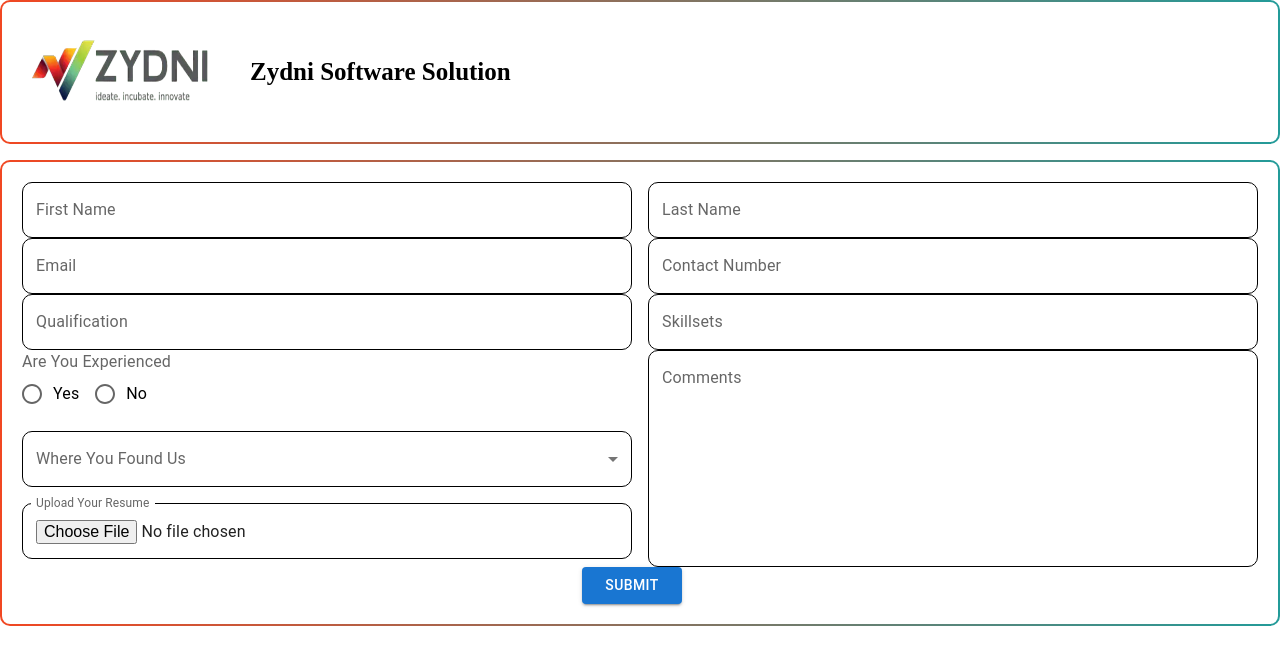
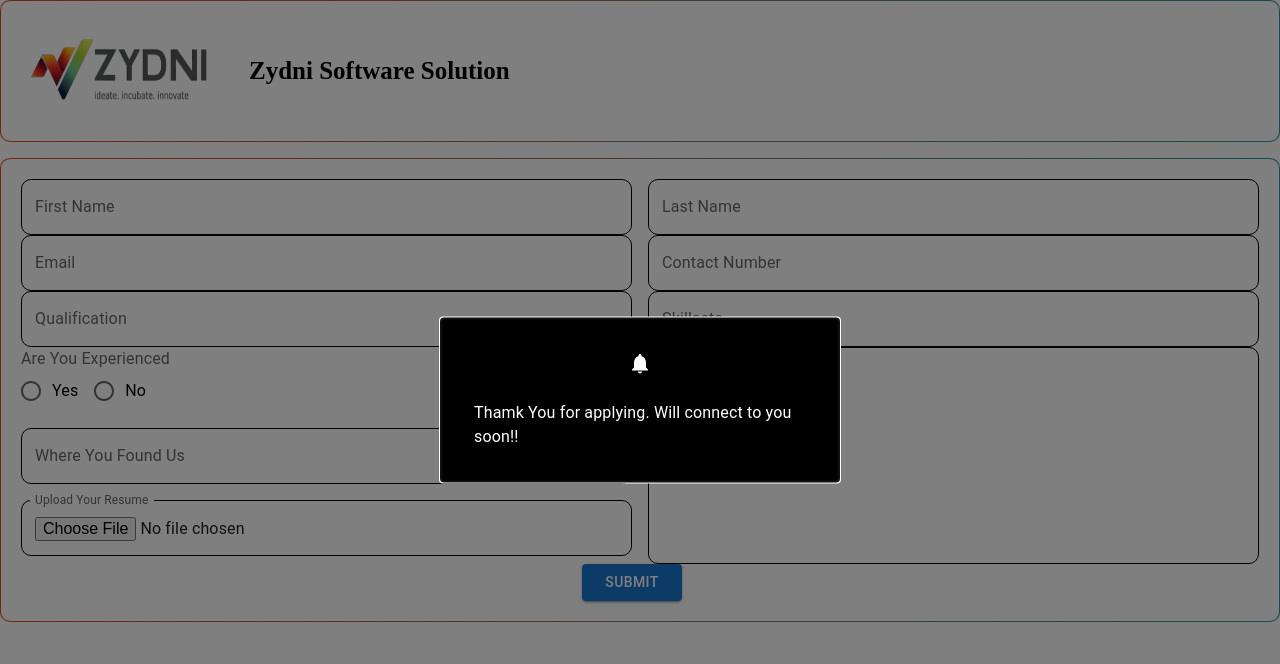
Before and after one commit to zydnitech/Zydni-Register-Form, a Next.js app: page / in a window 1280 px wide. Shown: the top 664 px of the page. Built offline with nearby package versions, Linux system fonts and the light colour scheme.

Commit message:
new changes

```diff
--- a/componenets/RegisterForms.js
+++ b/componenets/RegisterForms.js
@@ -1,5 +1,6 @@
 import styled from '@emotion/styled';
-import { Button, FormControl, FormControlLabel, FormLabel, Grid, MenuItem, Radio, RadioGroup, Stack, TextField } from '@mui/material'
+import { Notifications } from '@mui/icons-material';
+import { Backdrop, Button, Fade, FormControl, FormControlLabel, FormLabel, Grid, MenuItem, Modal, Radio, RadioGroup, Stack, TextField, Typography } from '@mui/material'
 import { Box } from '@mui/system'
 import Image from 'next/image';
 import React, { useState } from 'react'
@@ -23,23 +24,37 @@ export default function RegisterForms() {
     const TextFields = styled(TextField)({
         '& label.Mui-focused': {
             color: 'black',
-          },
+        },
         '& .MuiOutlinedInput-root': {
             '& fieldset': {
                 borderColor: 'Black',
                 borderRadius: "10px"
             },
             '&:hover fieldset': {
-              borderImage: 'linear-gradient(to right, #F14722, #239B99) 1',
+                borderImage: 'linear-gradient(to right, #F14722, #239B99) 1',
             },
             '&.Mui-focused fieldset ': {
-              borderColor: 'black',
-            },'& label.Mui-focused': {
+                borderColor: 'black',
+            }, '& label.Mui-focused': {
                 color: 'black',
-              },
-          },
+            },
+        },
     });
-
+    const [open, setOpen] = useState(true);
+    const handleOpen = () => setOpen(register ===" "? true : false);
+    const handleClose = () => setOpen(false);
+    const style = {
+        position: 'absolute',
+        top: '50%',
+        left: '50%',
+        transform: 'translate(-50%, -50%)',
+        width: 400,
+        bgcolor: 'black',
+        border: '2px solid #000',
+        boxShadow: 24,
+        p: 4,
+        color : 'white'
+    };
     return (
         <Box className="container">
             <Stack spacing={2}>
@@ -48,7 +63,6 @@ export default function RegisterForms() {
                     <h2 className="text-center company-name">Zydni Software Solution</h2></Box>
                 <Box className="company-form">
                     <form onSubmit={handleSubmit(onSubmit)} action="post" >
-
                         <Grid container spacing={2} className="filters mt-1 mb-2 ">
                             <Grid item lg={6} md={6} sm={12} xs={12}>
                                 <TextFields fullWidth label="First Name" variant="outlined"  {...register("firstname", {
@@ -69,7 +83,6 @@ export default function RegisterForms() {
                                 )}
                             </Grid>
                         </Grid>
-
                         <Grid container spacing={2} className="filters mt-2 mb-2">
                             <Grid item lg={6} md={6} sm={12} xs={12}>
                                 <TextFields fullWidth label="Email" type={"email"} variant="outlined" {...register("email", {
@@ -90,7 +103,6 @@ export default function RegisterForms() {
                                 )}
                             </Grid>
                         </Grid>
-
                         <Grid container spacing={2} className="filters mt-2 mb-2">
                             <Grid item lg={6} md={6} sm={12} xs={12}>
                                 <TextFields fullWidth label="Qualification" variant="outlined" {...register("Qualification", {
@@ -111,7 +123,6 @@ export default function RegisterForms() {
                                 )}
                             </Grid>
                         </Grid>
-
                         <Grid container spacing={2} className="filters mt-2 mb-2">
                             <Grid item lg={6} md={6} sm={12} xs={12}>
                                 <Grid container spacing={2} className="filters ">
@@ -187,11 +198,31 @@ export default function RegisterForms() {
                                     rows={8}
                                     variant="outlined"
                                 />
-                                <TextField  {...register("date"
-                                )} disabled sx={{ display: "none" }}  value={new Date("")} />
+
                             </Grid>
-                            {/* {...register(new Date())} */}
-                            <Button sx={{ margin: "auto" }} className="mt-5 sub-btn" type="submit" variant="contained">Submit</Button>
+                            <Button sx={{ margin: "auto" }} onClick={handleOpen} className="mt-5 sub-btn" type="submit" variant="contained">Submit</Button>
+                            <Modal
+                                aria-labelledby="transition-modal-title"
+                                aria-describedby="transition-modal-description"
+                                open={open}
+                                onClose={handleClose}
+                                closeAfterTransition
+                                BackdropComponen={Backdrop}
+                                BackdropProps={{
+                                    timeout: 500,
+                                }}
+                            >
+                                <Fade in={open}>
+                                    <Box sx={style}>
+                                        <Typography id="transition-modal-title" sx={{textAlign : 'center'}} variant="h6" component="h2">
+                                            <Notifications />
+                                        </Typography>
+                                        <Typography id="transition-modal-description" sx={{ mt: 2 }}>
+                                         Thamk You for applying. Will connect to you soon!!
+                                        </Typography>
+                                    </Box>
+                                </Fade>
+                            </Modal>
                         </Grid>
                     </form>
                 </Box>
--- a/styles/custom.css
+++ b/styles/custom.css
@@ -1,5 +1,5 @@
 .company-header {
-    border: 2px solid transparent;
+    border: 1px solid transparent;
     background: linear-gradient(white, white) padding-box,
     linear-gradient(to right, #F14722, #239B99) border-box;
      border-radius: 10px;
@@ -15,7 +15,7 @@
 }
 
 .company-form {
-    border: 2px solid transparent;
+    border: 1px solid transparent;
     border-radius: 10px;
     padding: 20px;
     background: linear-gradient(white, white) padding-box,
@@ -32,7 +32,5 @@
 }
 .sub-btn:hover{
     background-color: #239B99;
+
 }
-input#file-upload-button{
-    background-color: #F14722 !important;
-}
```
Also changed, not shown: componenets/testRegisterform.js (renamed from componenets/Registerform.js).
